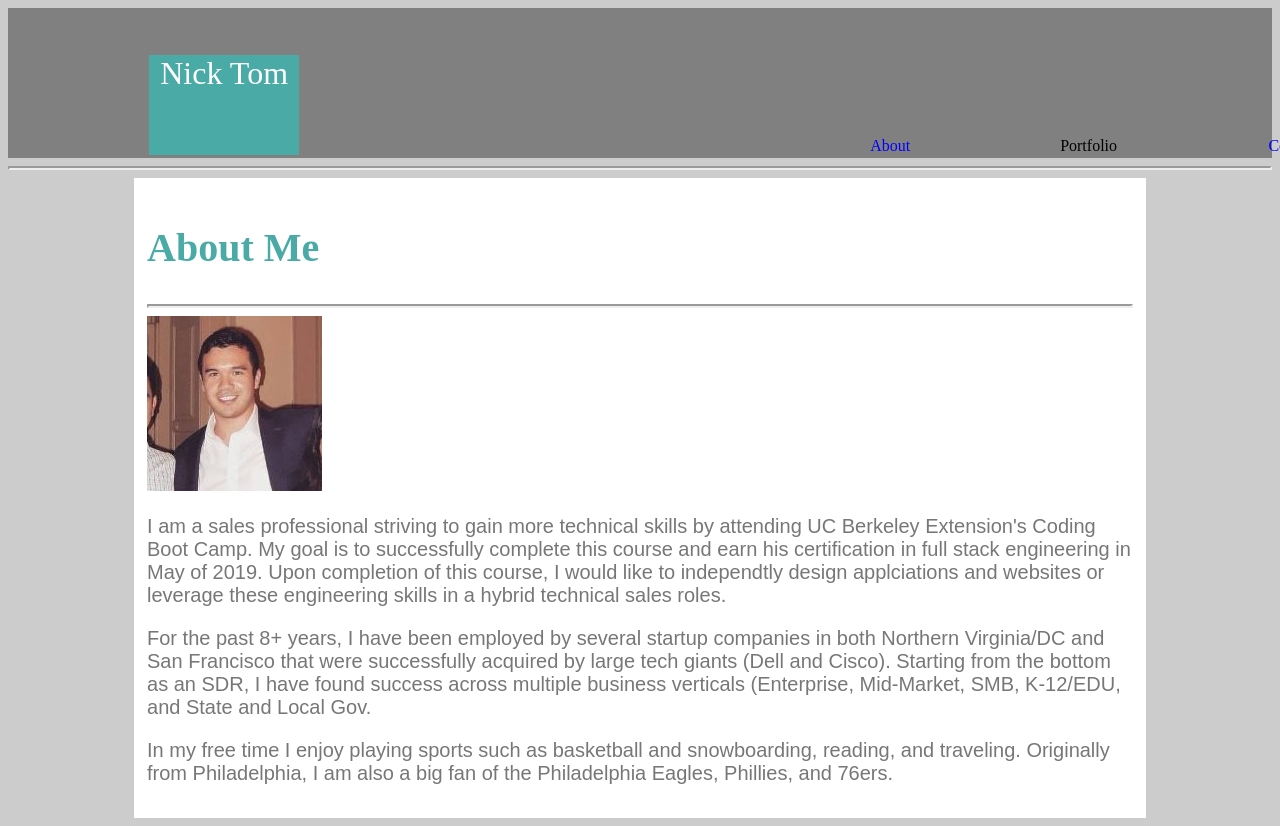
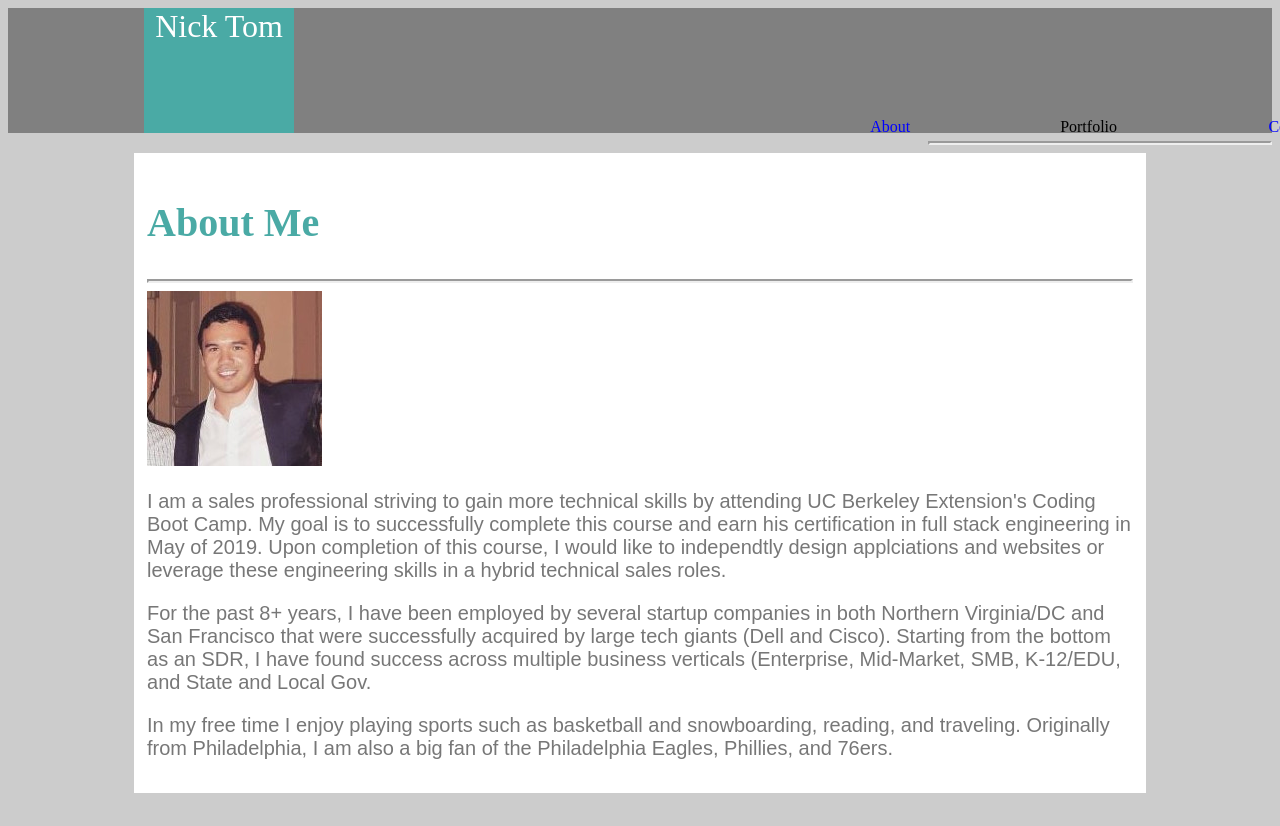
Before and after one commit to nicky2quicky/Basic-Portfolio, a plain HTML site: page index.html in a window 1280 px wide. Shown: the top 826 px of the page. After the commit the page ends 801 px from the top, so only its background shows below. Drawn offline with Linux system fonts and the light colour scheme.

Commit message:
Further changes to top header

```diff
--- a/assets/css/style.css
+++ b/assets/css/style.css
@@ -1,6 +1,6 @@
 .box-set {
     position: relative;
-    height: 150px;
+    height: 125px;
     background:gray;
     text-align: center;
 }
@@ -8,17 +8,17 @@
 .box {
     position: relative;
     width: 150px;
-    height: 100px;
+    height: 125px;
     float: left;
 }
 
 .name {
-    top: 10%;
-    left: 8%;
+    top: 25.5%;
+    left: 7.6%;
     font-size: xx-large;
     color: white;
-    float: left;
     margin-bottom: -32px;
+    margin-top: -32px;
     background:#4aaaa5;
 }
 
```
